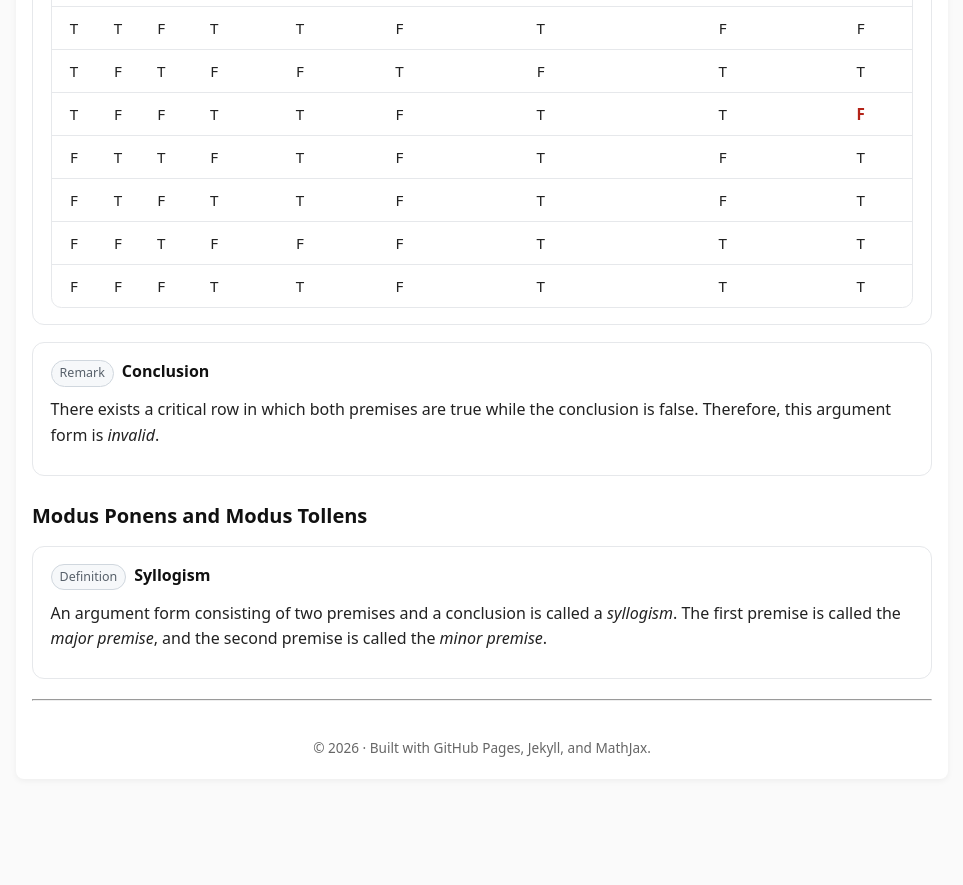
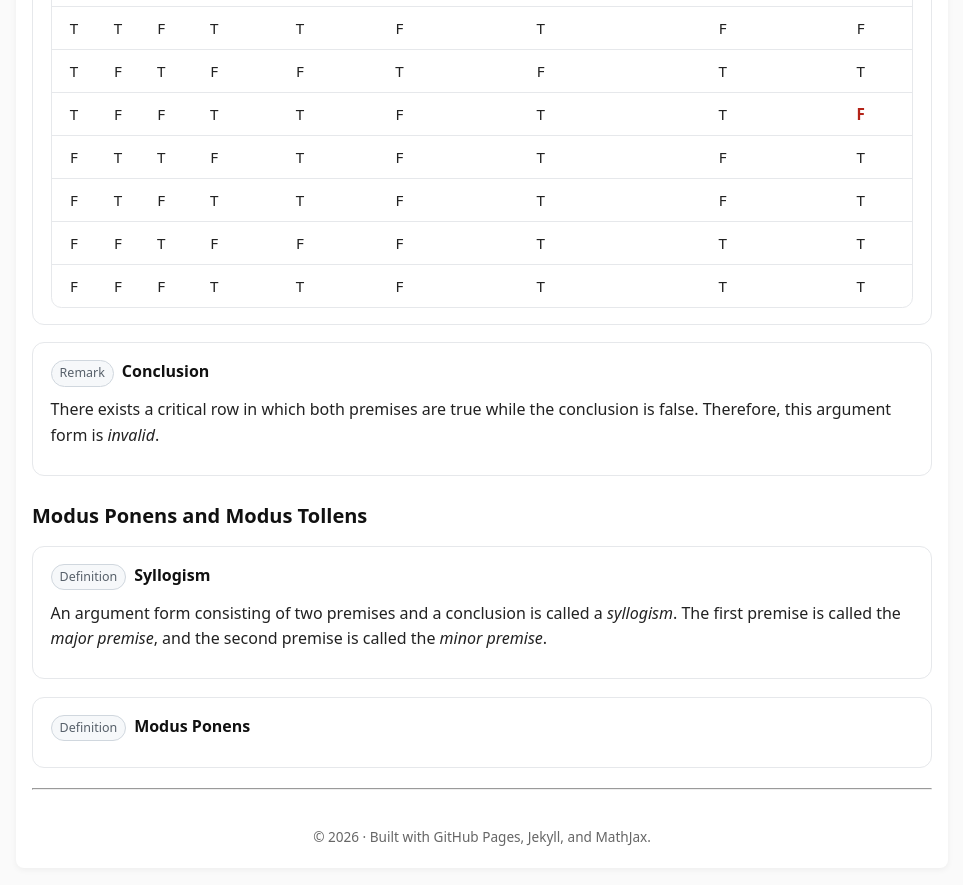
Before and after one commit to SaleemKamaludin/SaleemKamaludin.github.io, a Jekyll site: the page built from courses/comp1604/lecture-notes/lecture-01/index.md, in a window 1280 px wide and 900 px high, scrolled down 3076 px. Shown: the top 885 px of the window, without its empty margins (158-1121 px from the left). Built offline with Jekyll 4.4.1, drawn with Linux system fonts in a browser that asks for light colours; before the commit the page ends 3887 px from its top, so only the background shows below that.

Commit message:
Add definition for Modus Ponens in lecture notes

```diff
--- a/courses/comp1604/lecture-notes/lecture-01/index.md
+++ b/courses/comp1604/lecture-notes/lecture-01/index.md
@@ -946,3 +946,12 @@ permalink: /courses/comp1604/lecture-notes/lecture-01/
       The first premise is called the <em>major premise</em>, and the second premise is called the <em>minor premise</em>.
     </p>
   </div>
+
+
+
+ <!-- Definition: Modus Ponens -->
+  <div class="box" id="def-modus-ponens">
+    <div class="box-header">
+      <span class="tag">Definition</span>
+      <h5 class="title">Modus Ponens</h5>
+    </div>
```
